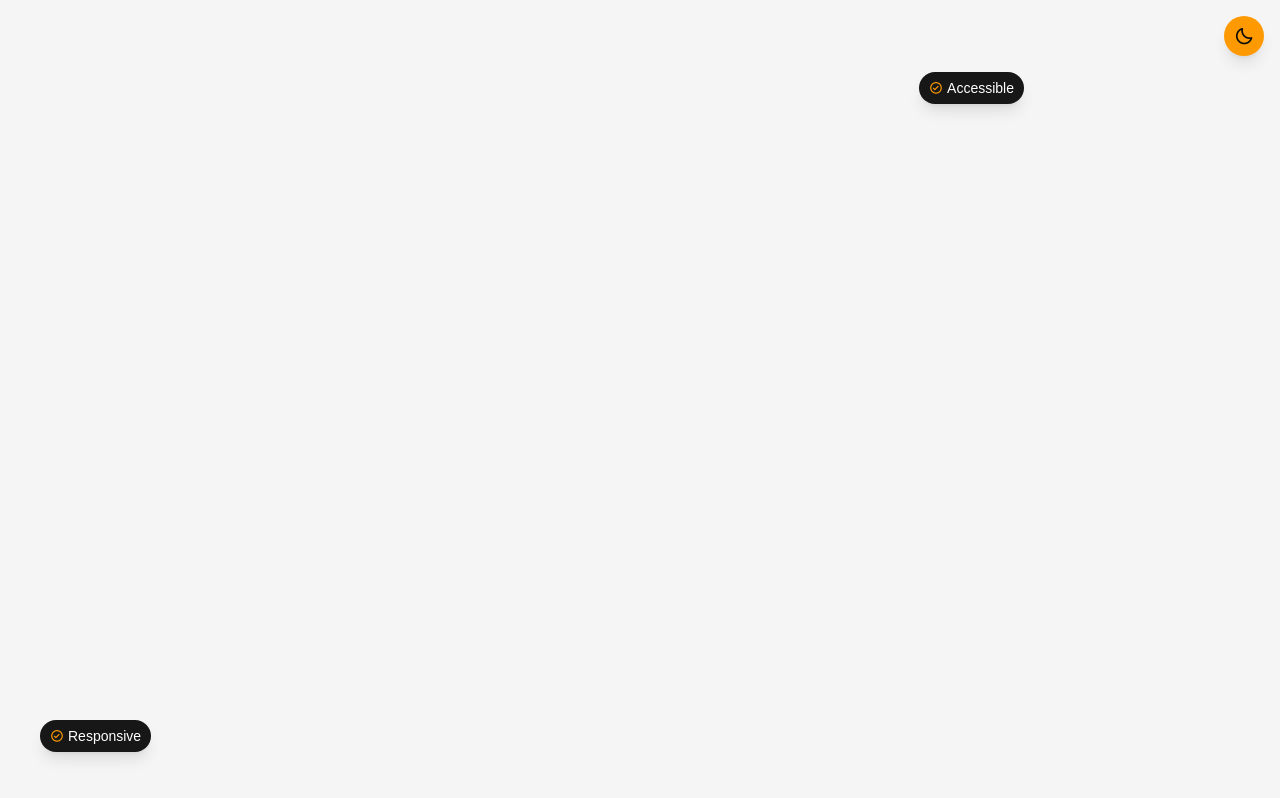
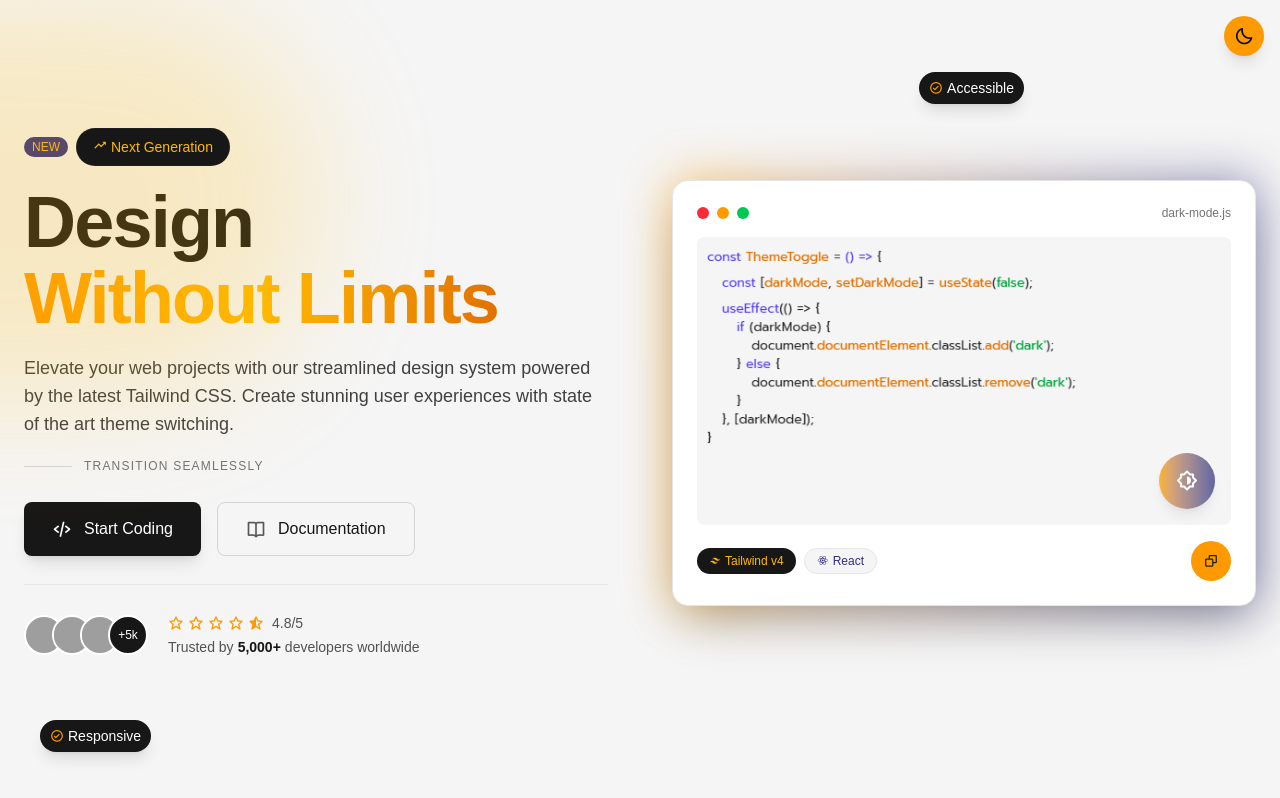
Before and after one commit to MRFAKE2002/Next-Tailwind-Dark-Light-Toggle, a Next.js app: page / in a window 1280 px wide. Built offline with nearby package versions, Linux system fonts and the light colour scheme; grey boxes are pictures that could not be loaded.

Commit message:
Fix show Hero component

```diff
--- a/src/components/Hero.tsx
+++ b/src/components/Hero.tsx
@@ -3,7 +3,7 @@ import React from "react";
 
 function Hero() {
   return (
-    <div className="insolate">
+    <div className="isolate">
       <div className="absolute inset-0 -z-10">
         {/* Background Circle  */}
         <div className="absolute top-0 -left-1/4 w-1/2 h-1/2 bg-amber-400 dark:bg-amber-500 rounded-full blur-3xl opacity-20"></div>
@@ -90,7 +90,7 @@ function Hero() {
                   {/* Text */}
                   <p className="text-neutral-600 dark:text-neutral-400 text-sm">
                     Trusted by
-                    <span className="font-bold text-neutral-900 dark:text-white">
+                    <span className="font-bold text-neutral-900 dark:text-white mx-1">
                       5,000+
                     </span>
                     developers worldwide
```
